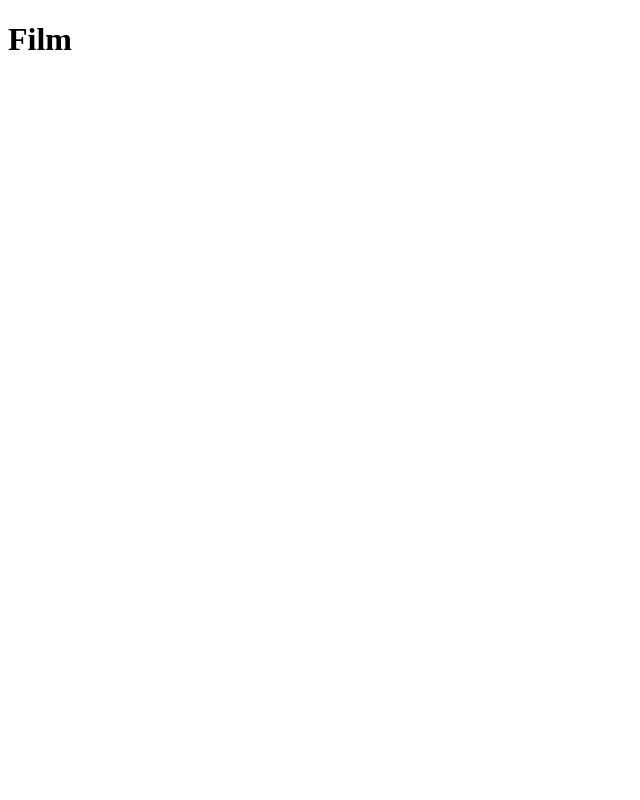
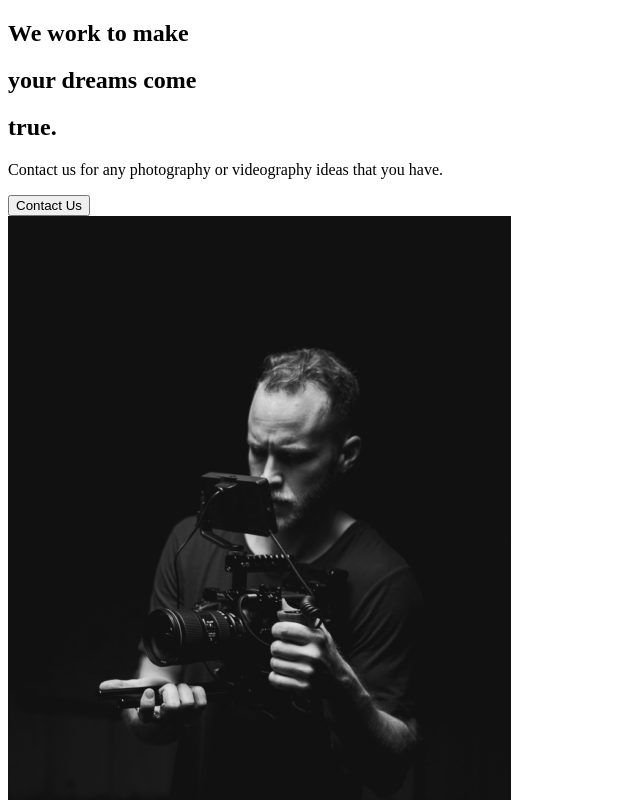
Before and after one commit to kaichh/portfolio, a React (Create React App) app: page / in a window 1280 px wide. Shown: the top 800 px of the page, without its empty margins (0-640 px from the left). Built offline with nearby package versions, Linux system fonts and the light colour scheme.

Commit message:
2. About Section

```diff
--- a/src/App.js
+++ b/src/App.js
@@ -1,9 +1,10 @@
 import React from "react";
+import About from "./pages/About";
 
 function App() {
   return (
     <div className="App">
-      <h1>Film</h1>
+      <About />
     </div>
   );
 }
--- /dev/null
+++ b/src/components/AboutSection.js
@@ -0,0 +1,33 @@
+import React from "react";
+import home1 from "../img/home1.png";
+
+const AboutSection = () => {
+  return (
+    <div>
+      <div className="description">
+        <div className="title">
+          <div className="hide">
+            <h2>We work to make</h2>
+          </div>
+          <div className="hide">
+            <h2>
+              your <span>dreams</span> come
+            </h2>
+          </div>
+          <div className="hide">
+            <h2>true.</h2>
+          </div>
+        </div>
+        <p>
+          Contact us for any photography or videography ideas that you have.
+        </p>
+        <button>Contact Us</button>
+      </div>
+      <div className="image">
+        <img src={home1} alt="guy with a camera" />
+      </div>
+    </div>
+  );
+};
+
+export default AboutSection;
--- /dev/null
+++ b/src/pages/About.js
@@ -0,0 +1,8 @@
+import React from "react";
+import AboutSection from "../components/AboutSection";
+
+const About = () => {
+  return <AboutSection />;
+};
+
+export default About;
```
